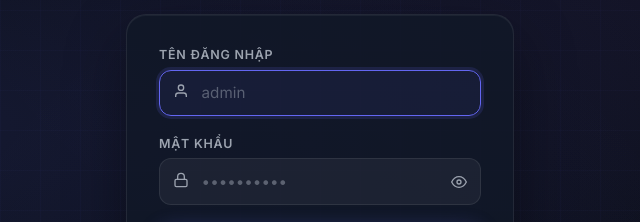
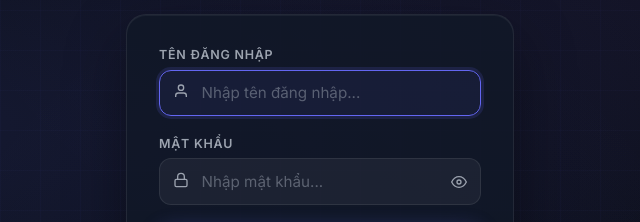
Before and after one commit to chumanhtruc-droid/minitech-server, a website: page public/login.html in a window 1280 px wide. Shown: the part 270-492 px from the top of the page, 320-960 px from the left. Drawn offline with Linux system fonts and the light colour scheme.

Commit message:
Disable password autofill and remove admin placeholder in login page

```diff
--- a/public/login.html
+++ b/public/login.html
@@ -270,14 +270,14 @@
         <span id="error-msg">Sai tên đăng nhập hoặc mật khẩu</span>
       </div>
 
-      <form id="login-form" onsubmit="handleLogin(event)">
+      <form id="login-form" onsubmit="handleLogin(event)" autocomplete="off">
         <div class="form-group">
           <label for="username">Tên đăng nhập</label>
           <div class="input-wrapper">
             <span class="input-icon">
               <svg width="16" height="16" viewBox="0 0 24 24" fill="none" stroke="currentColor" stroke-width="2"><path d="M20 21v-2a4 4 0 0 0-4-4H8a4 4 0 0 0-4 4v2"/><circle cx="12" cy="7" r="4"/></svg>
             </span>
-            <input id="username" type="text" placeholder="admin" autocomplete="username" required>
+            <input id="username" type="text" placeholder="Nhập tên đăng nhập..." autocomplete="off" required>
           </div>
         </div>
 
@@ -287,7 +287,7 @@
             <span class="input-icon">
               <svg width="16" height="16" viewBox="0 0 24 24" fill="none" stroke="currentColor" stroke-width="2"><rect x="3" y="11" width="18" height="11" rx="2" ry="2"/><path d="M7 11V7a5 5 0 0 1 10 0v4"/></svg>
             </span>
-            <input id="password" type="password" placeholder="••••••••••" autocomplete="current-password" required>
+            <input id="password" type="password" placeholder="Nhập mật khẩu..." autocomplete="new-password" required>
             <button type="button" class="toggle-pw" onclick="togglePassword()" id="toggle-btn">
               <svg id="eye-icon" width="16" height="16" viewBox="0 0 24 24" fill="none" stroke="currentColor" stroke-width="2"><path d="M1 12s4-8 11-8 11 8 11 8-4 8-11 8-11-8-11-8z"/><circle cx="12" cy="12" r="3"/></svg>
             </button>
```
